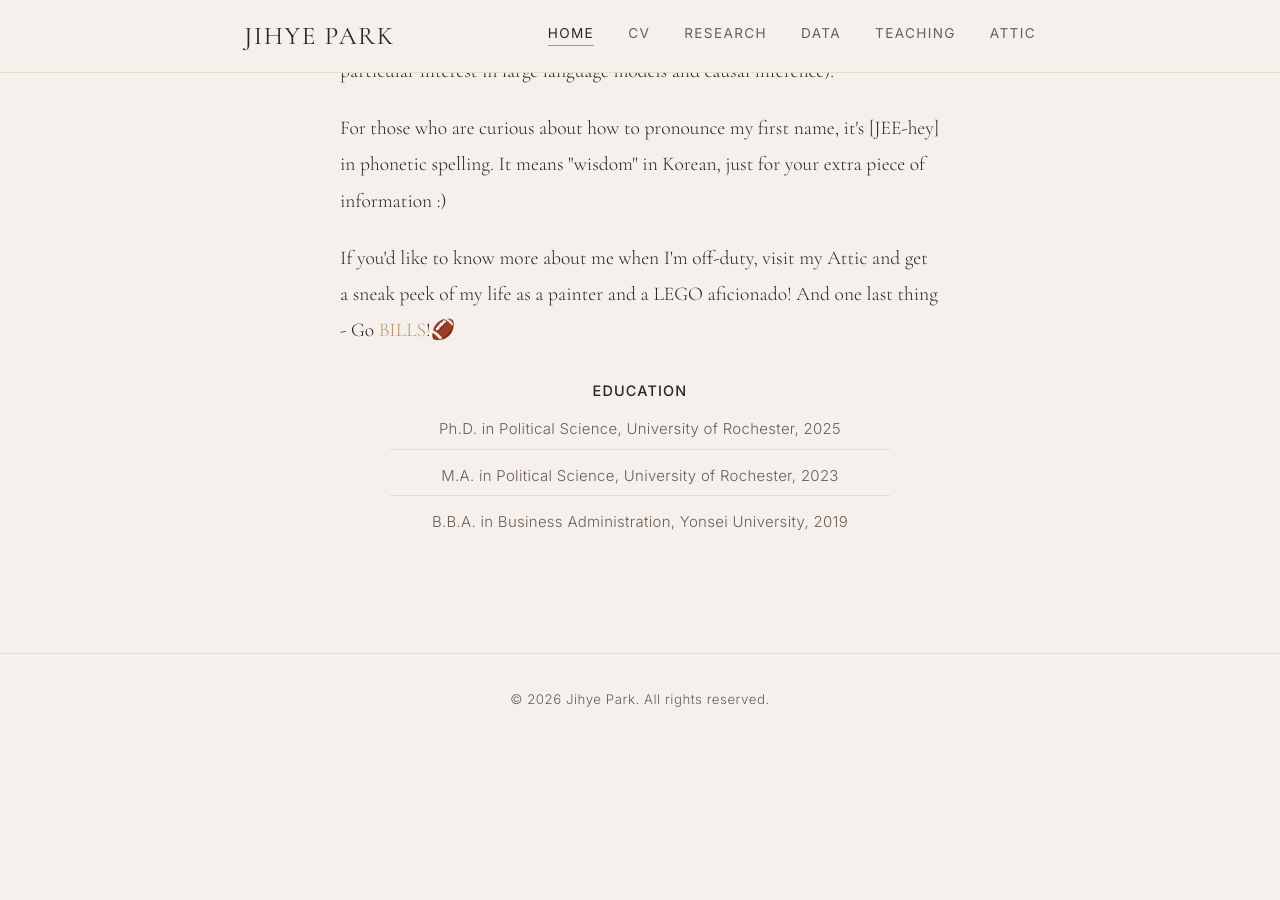
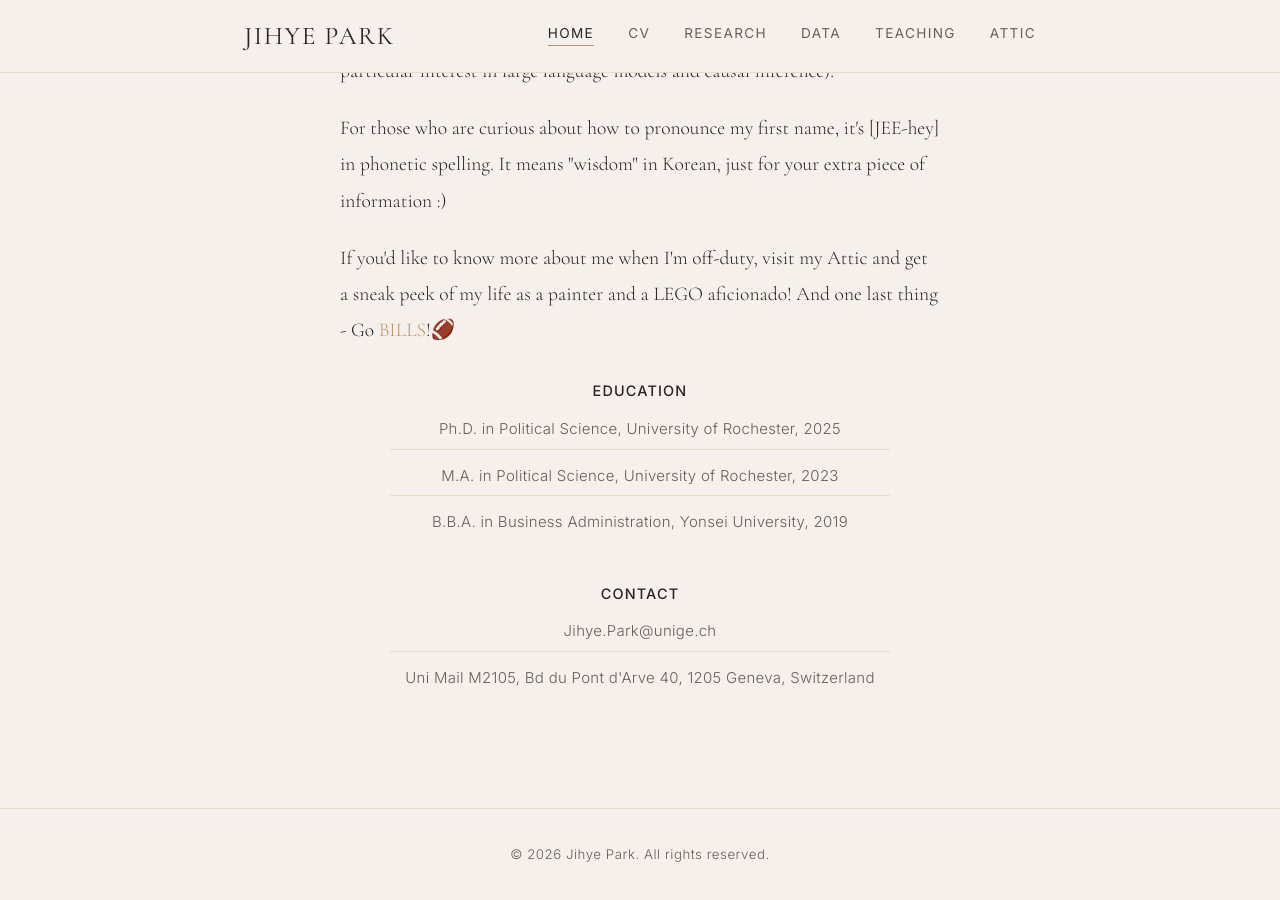
Before and after one commit to jacqpark/jacqpark.github.io, a Jekyll site: the page built from index.md, in a window 1280 px wide and 900 px high, scrolled down 694 px. Built offline with Jekyll 4.4.1, drawn with Linux system fonts in a browser that asks for light colours; before the commit the page ends 1439 px from its top, so only the background shows below that.

Commit message:
troubleshooting

```diff
--- a/index.md
+++ b/index.md
@@ -38,3 +38,9 @@ permalink: /
   <li>M.A. in Political Science, University of Rochester, 2023 </li>
   <li>B.B.A. in Business Administration, Yonsei University, 2019 </li>
 </ul>
+
+<h4 class="text-center">Contact</h4>
+<ul class="home-credentials">
+  <li>Jihye.Park@unige.ch</li>
+  <li>Uni Mail M2105, Bd du Pont d'Arve 40, 1205 Geneva, Switzerland</li>
+</ul>
```
Also changed, not shown: research.md (+2 -2 lines).
